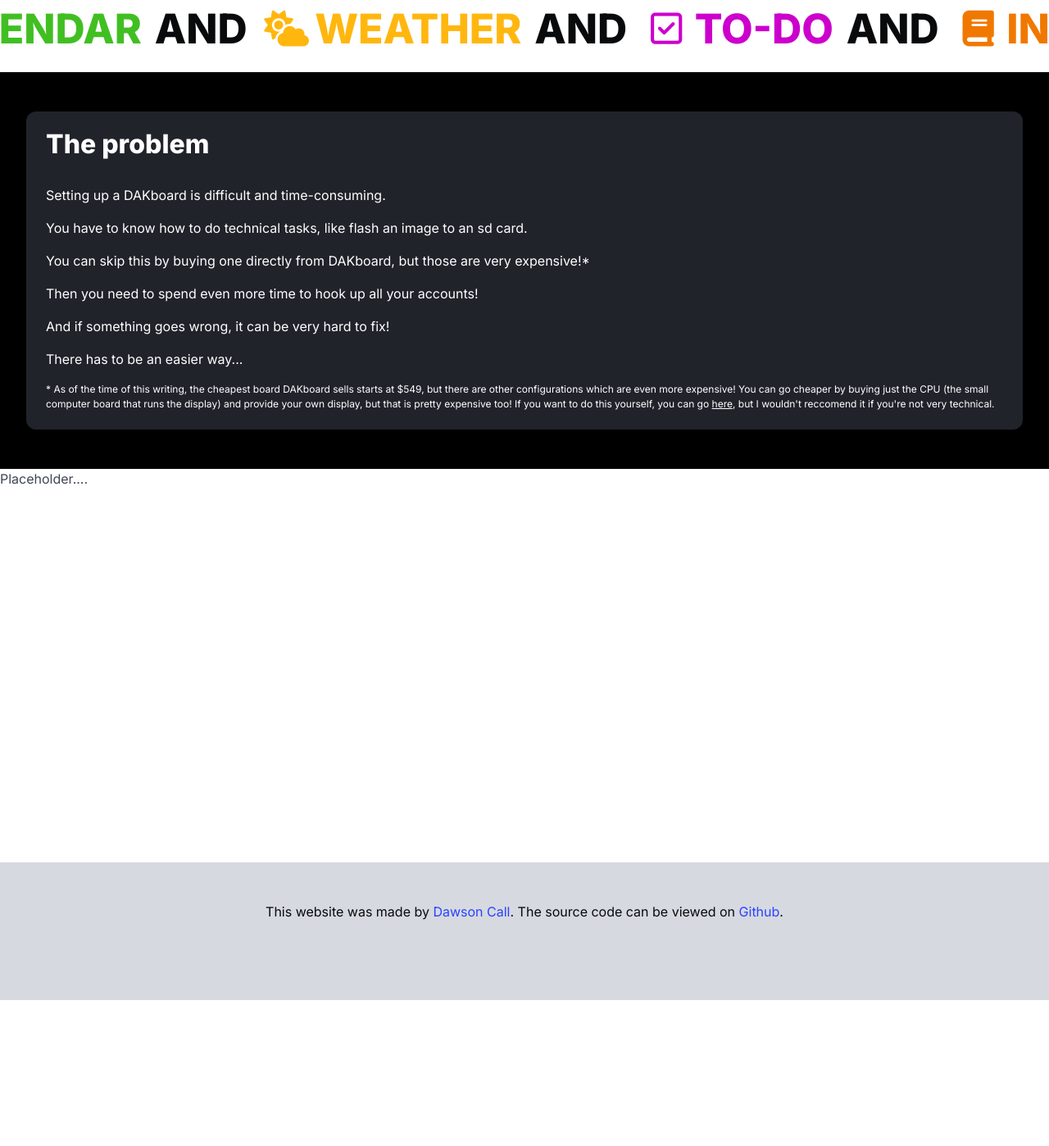
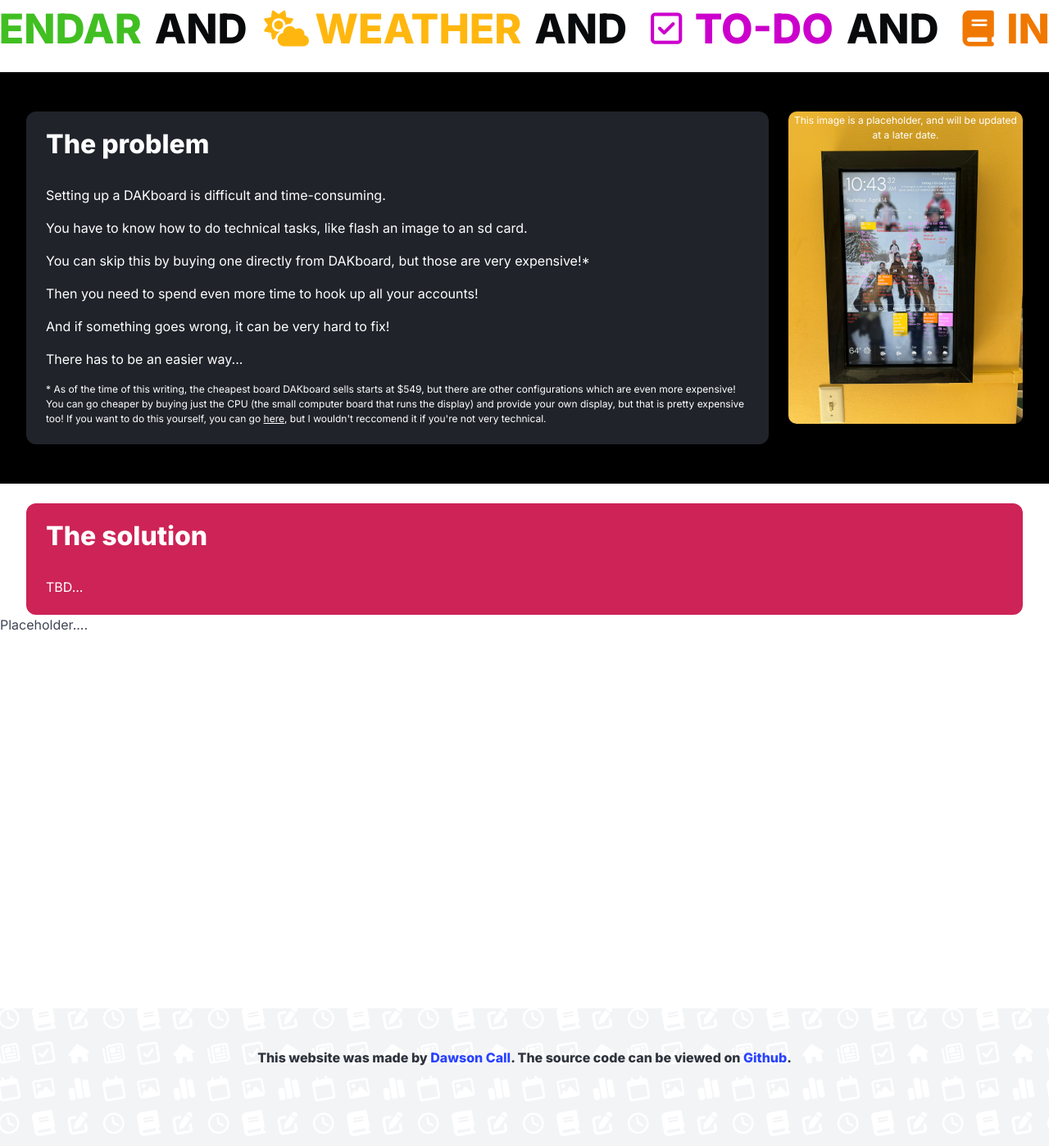
Before and after one commit to GamingLizard9/dakboard-website, a website: page index.html in a window 1280 px wide. Shown: the part 933-2331 px from the top of the page at 82% size. Before the commit the page ends 2153 px from the top, so only its background shows below. Drawn offline with Linux system fonts and the light colour scheme.

Commit message:
doing some more dumb stuff
laid the foundation for modal, some design tweaks, began third section

```diff
--- a/css/extra.css
+++ b/css/extra.css
@@ -1,15 +1,10 @@
-.hero-pattern {
-    background-image: url("../images/hero-pattern-2.png");
-    background-size: 10%;
-    animation: pan-diagonally 180s linear infinite;
-}
-
 /* prevent horizontal scrolling on the body */
 html, body {
     max-width: 100%;
     overflow-x: hidden;
 }
 
+/* Scrolling icons animations for hero and footer */
 @keyframes pan-diagonally {
     0% {
       background-position: 0% 0%;
@@ -17,6 +12,24 @@
     100% {
         background-position: -100% 500%;
     }
+}
+@keyframes footer-anim {
+    0% {
+      background-position: 0% 0%;
+    }
+    100% {
+        background-position: -100% 1100%;
+    }
+}
+.hero-pattern {
+    background-image: url("../images/hero-pattern-2.png");
+    background-size: 10%;
+    animation: pan-diagonally 180s linear infinite;
+}
+.footer-pattern {
+    background-image: url("../images/hero-pattern-white.png");
+    background-size: 10%;
+    animation: footer-anim 180s linear infinite;
 }
 
 
@@ -83,3 +96,19 @@
 .opaque {
     opacity: 100%;
 }
+
+/* Styling rules for images */
+.rounded-corners {
+    border-radius: 10px;
+}
+.translucent {
+    opacity: 0.75;
+}
+.caption-container {
+    position: relative;
+}
+.caption {
+    position: absolute;
+    padding: 2px 5px 2px 5px;
+    text-align: center;
+}
--- a/index.html
+++ b/index.html
@@ -112,13 +112,29 @@
                     </div>
                 </div>
                 <div class="column">
-                    <div class="notification is-primary">
-                        <img src="./images/IMG_2189.JPEG" alt="A DAKboard mounted to a yellow wall with a custom-built frame. It displays the time, calendar, and weather. There is a family photo taken during winter in the background.">
-                        <p class="is-size-7">Frame not included with purchase at this time.</p>
+                    <div class="caption-container">
+                        <p class="is-size-7 caption has-text-white">NOTE: Frame not included with purchase at this time. It may be added as an extra purchase at a later date.</p>
+                        <img class="rounded-corners" src="./images/IMG_2189.JPEG" alt="A DAKboard mounted to a yellow wall with a custom-built frame. It displays the time, calendar, and weather. There is a family photo taken during winter in the background.">
                     </div>
                 </div>
             </div>
         </div>
+        <!-- Soon to be a pop-up with * text
+        <div class="modal is-active">
+            <div class="modal-background"></div>
+            <div class="modal-content">
+                <aticle class="message is-primary">
+                    <div class="message-header">
+                        <p>Calendar limitations</p>
+                        <button class="delete" aria-label="delete"></button>
+                    </div>
+                    <div class="message-body has-background-primary-soft">
+                        <p>You can only add two calendars on the free plan; I have no control over this.</p>
+                        <p>My suggestion: have your family put everything on one shared Google calendar so it only takes up one slot.</p>
+                    </div>
+                </article>
+            </div>
+          </div> -->
     </section>
 
     <br>
@@ -208,6 +224,8 @@
     <section id="problem">
         <div class="problem">
             <div class="container is-fluid pt-6 pb-6">
+                <div class="columns">
+                    <div class="column is-three-quarters">
                         <div class="notification translucent-gray-background">
                             <div class="content">
                                 <p class="title has-text-white">The problem</p>
@@ -220,8 +238,32 @@
                                 <p class="is-size-7">
                                     * As of the time of this writing, the cheapest board DAKboard sells starts at $549, but there are other configurations which are even more expensive!
                                     You can go cheaper by buying just the CPU (the small computer board that runs the display) and provide your own display, but that is pretty expensive too!
-                            If you want to do this yourself, you can go <a href="https://blog.dakboard.com/diy-wall-display/">here</a>, but I wouldn't reccomend it if you're not very technical.
+                                    If you want to do this yourself, you can go <a href="https://shop.dakboard.com/">here</a>, but I wouldn't reccomend it if you're not very technical.
                                 </p>
+                            </div>
+                        </div>
+                    </div>
+                    <div class="column">
+                        <div class="caption-container">
+                            <p class="is-size-7 caption">This image is a placeholder, and will be updated at a later date.</p>
+                            <img class="rounded-corners" src="./images/IMG_2189.JPEG">
+                        </div>
+                    </div>
+                </div>
+            </div>
+        </div>
+    </section>
+
+    <br>
+    <section id="solution">
+        <div class="container is-fluid">
+            <div class="columns">
+                <div class="column">
+                    <div class="notification is-primary">
+                        <div class="content">
+                            <p class="title">The solution</p>
+                            <p>TBD...</p>
+                        </div>
                     </div>
                 </div>
             </div>
@@ -230,13 +272,13 @@
 
     <p>Placeholder....</p><br><br><br><br><br><br><br><br><br><br><br><br><br><br><br><br><br><br><br>
 
-    <footer class="footer has-background-grey-lighter">
+    <footer class="footer has-background-white-ter footer-pattern">
         <div class="content has-text-centered">
-          <p class="has-text-black">
+            <p class="has-text-black"><strong>
                 This website was made by <a href="https://gaminglizard9.github.io">Dawson Call</a>.
                 The source code can be viewed on
                 <a href="https://github.com/gaminglizard9/dakboards">Github</a>.
-          </p>
+            </strong></p>
         </div>
       </footer>
       <!-- Load Font Awesome icons -->
```
Also changed, not shown: images/hero-pattern-white.png (added). Lines whose indentation alone changed are shown as unchanged.
